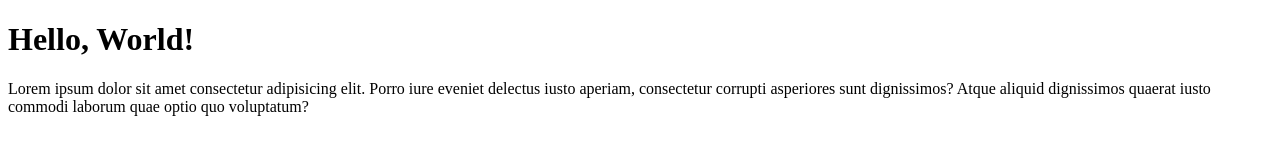
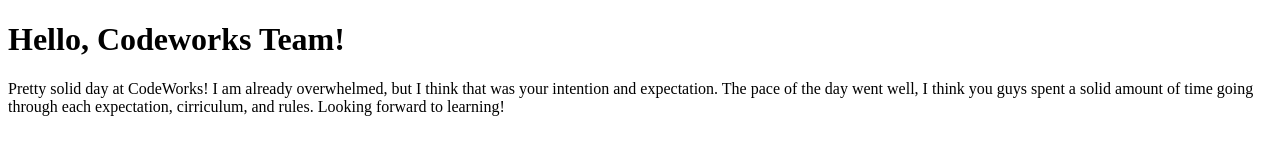
Before and after one commit to mary-brady/day-1, a plain HTML site: page index.html in a window 1280 px wide. Drawn offline with Linux system fonts and the light colour scheme.

Commit message:
fun paragraph

```diff
--- a/index.html
+++ b/index.html
@@ -7,9 +7,12 @@
     <meta http-equiv="X-UA-Compatible" content="ie=edge">
     <title>Document</title>
 </head>
+
 <body>
-    <h1>Hello, World!</h1>
-    <p>Lorem ipsum dolor sit amet consectetur adipisicing elit. Porro iure eveniet delectus iusto aperiam, consectetur corrupti
-        asperiores sunt dignissimos? Atque aliquid dignissimos quaerat iusto commodi laborum quae optio quo voluptatum?</p>
+    <h1>Hello, Codeworks Team!</h1>
+    <p>Pretty solid day at CodeWorks! I am already overwhelmed, but I think that was your intention and expectation. The pace
+        of the day went well, I think you guys spent a solid amount of time going through each expectation, cirriculum, and
+        rules. Looking forward to learning!</p>
 </body>
+
 </html>
```
